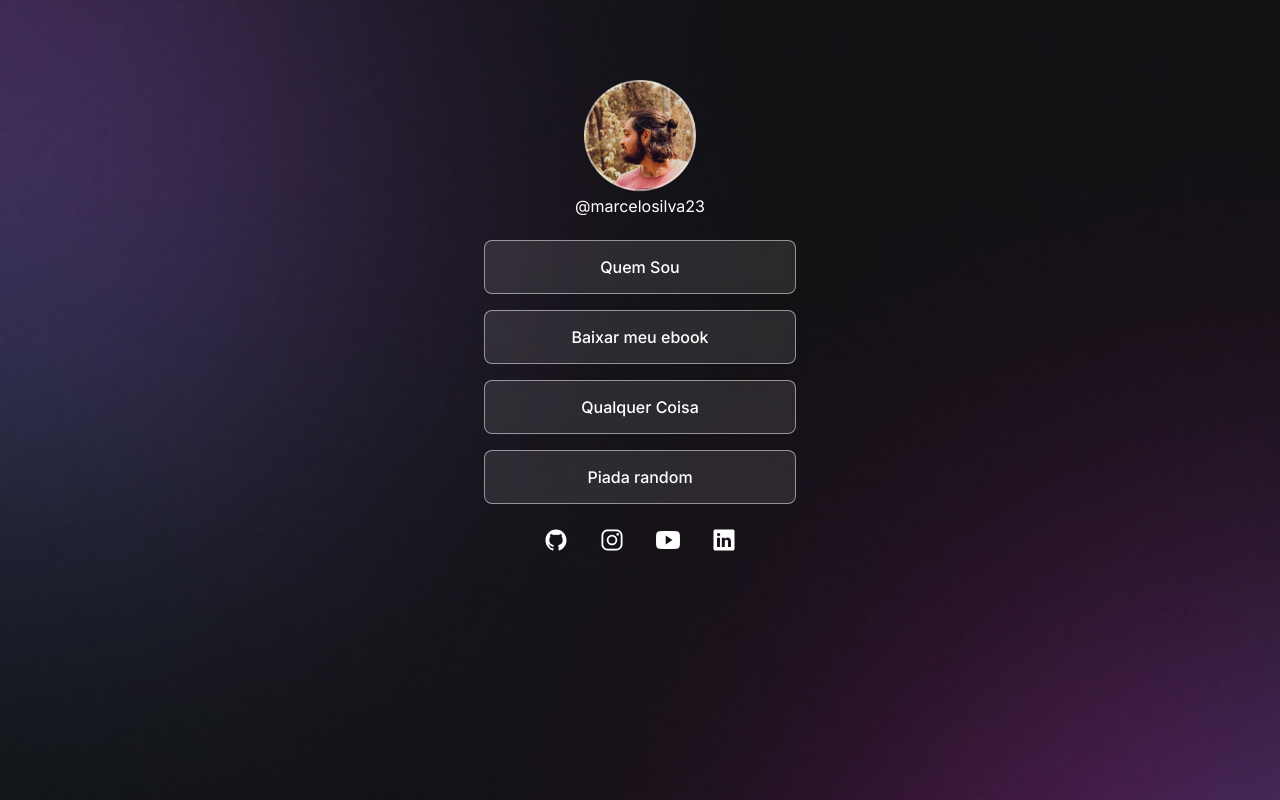
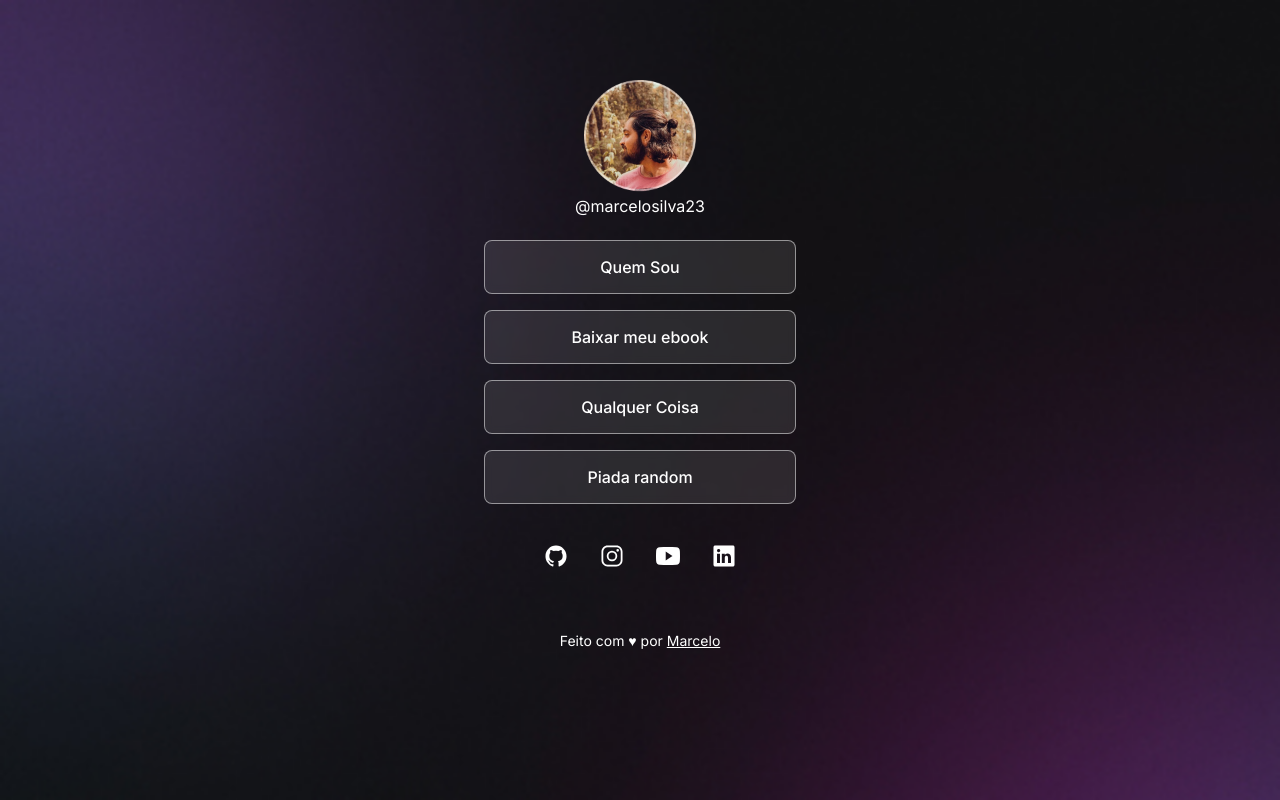
Before and after one commit to marcelosilva23/DevLinks, a plain HTML site: page Discover/index.html in a window 1280 px wide. Drawn offline with nearby package versions, Linux system fonts and the light colour scheme.

Commit message:
adicionando o footer

```diff
--- a/Discover/index.html
+++ b/Discover/index.html
@@ -37,11 +37,27 @@
         </li>
       </ul>
       <div id="social-links">
-        <ion-icon name="logo-github"></ion-icon>
-        <ion-icon name="logo-instagram"></ion-icon>
-        <ion-icon name="logo-youtube"></ion-icon>
-        <ion-icon name="logo-linkedin"></ion-icon>
+        <a href="https://github.com/marcelosilva23" target="_blank">
+          <ion-icon name="logo-github"></ion-icon>
+        </a>
+
+        <a href="https://github.com/marcelosilva23" target="_blank">
+          <ion-icon name="logo-instagram"></ion-icon>
+        </a>
+
+        <a href="https://github.com/marcelosilva23" target="_blank">
+          <ion-icon name="logo-youtube"></ion-icon>
+        </a>
+
+        <a href="https://github.com/marcelosilva23" target="_blank">
+          <ion-icon name="logo-linkedin"></ion-icon>
+        </a>
       </div>
+
+      <footer>
+        Feito com ♥ por
+        <a href="https://github.com/marcelosilva23" target="_blank">Marcelo</a>
+      </footer>
     </div>
 
     <script
--- a/Discover/style.css
+++ b/Discover/style.css
@@ -77,9 +77,29 @@ ul li a:hover {
 #social-links {
   display: flex;
   justify-content: center;
-  gap: 32px;
 
   padding: 24px 0;
 
   font-size: 24px;
 }
+
+#social-links a {
+  display: flex;
+  align-items: center;
+  justify-content: center;
+  padding: 16px;
+
+  transition: background 0.2s;
+  border-radius: 50%;
+}
+
+#social-links a:hover {
+  background: rgba(255, 255, 255, 0.2);
+  padding: 16px;
+}
+
+footer {
+  padding: 24px 0;
+  text-align: center;
+  font-size: 14px;
+}
```
